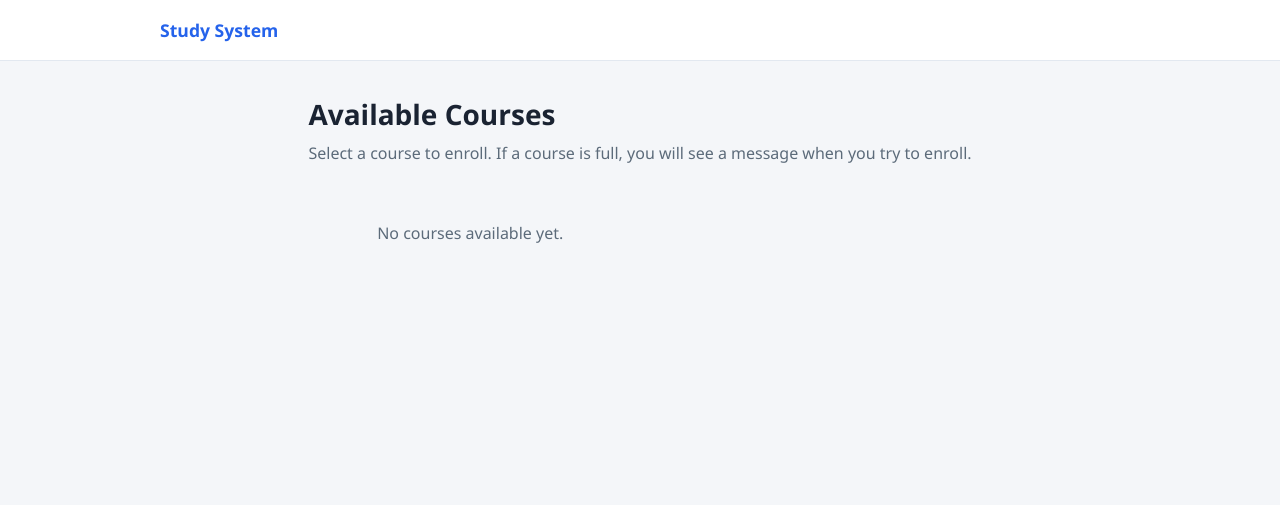
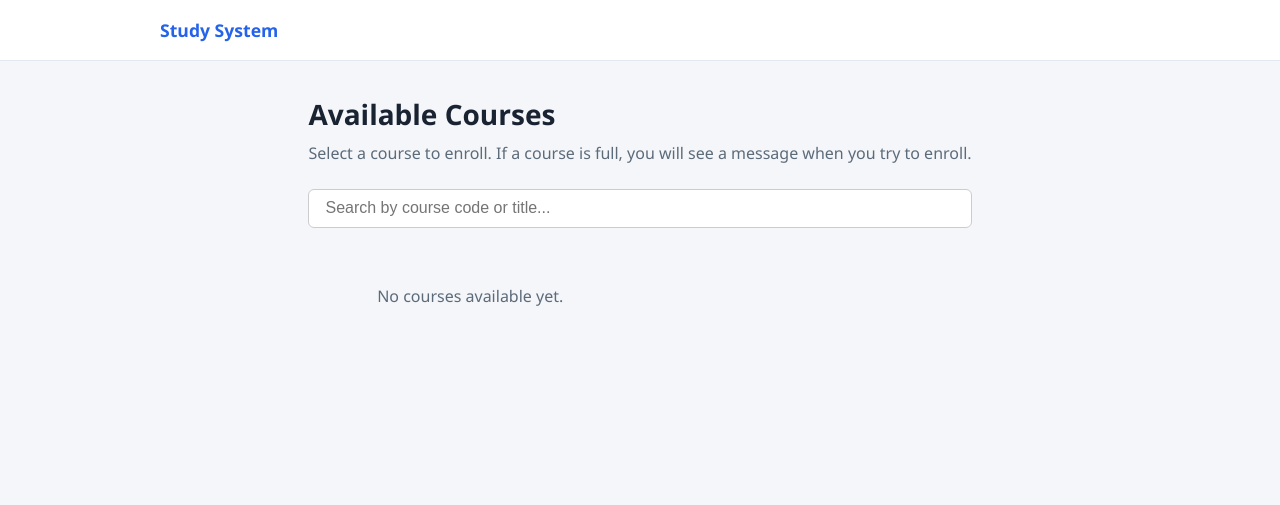
Before and after one commit to qwerscd/full-stack-study-system, a Flask app: template templates/student/courses.html in a window 1280 px wide. Shown: the top 505 px of the page. Run offline with Flask 3, Linux system fonts and the light colour scheme; the template is opened without the code that fills it, so the values that code supplies are empty.

Commit message:
Add course search filter to student courses page

```diff
--- a/templates/student/courses.html
+++ b/templates/student/courses.html
@@ -6,10 +6,24 @@
   <p>Select a course to enroll. If a course is full, you will see a message when you try to enroll.</p>
 </div>
 
-<div class="card-grid">
+<!-- Search box -->
+<div style="margin-bottom: 1.5rem;">
+  <input
+    type="text"
+    id="course-search"
+    placeholder="Search by course code or title..."
+    style="width: 100%; padding: 0.6rem 1rem; font-size: 1rem; border: 1px solid #ccc; border-radius: 6px; box-sizing: border-box;"
+    oninput="filterCourses()"
+  />
+  <p id="no-results" style="display:none; color:#888; margin-top:0.75rem;">No courses match your search.</p>
+</div>
+
+<div class="card-grid" id="course-grid">
   {% for course in courses %}
   {% set full = course.enrolled_count >= course.max_capacity %}
-  <article class="card course-card {% if course.is_enrolled %}enrolled{% endif %} {% if full and not course.is_enrolled %}full{% endif %}">
+  <article class="card course-card {% if course.is_enrolled %}enrolled{% endif %} {% if full and not course.is_enrolled %}full{% endif %}"
+           data-code="{{ course.code | lower }}"
+           data-title="{{ course.title | lower }}">
     <div class="card-top">
       <span class="course-code">{{ course.code }}</span>
       <span class="capacity">
@@ -46,4 +60,25 @@
   <p class="empty">No courses available yet.</p>
   {% endfor %}
 </div>
+
+<script>
+function filterCourses() {
+  const query = document.getElementById('course-search').value.toLowerCase().trim();
+  const cards = document.querySelectorAll('#course-grid .course-card');
+  let visibleCount = 0;
+
+  cards.forEach(function(card) {
+    const code = card.dataset.code || '';
+    const title = card.dataset.title || '';
+    if (code.includes(query) || title.includes(query)) {
+      card.style.display = '';
+      visibleCount++;
+    } else {
+      card.style.display = 'none';
+    }
+  });
+
+  document.getElementById('no-results').style.display = visibleCount === 0 ? 'block' : 'none';
+}
+</script>
 {% endblock %}
```
